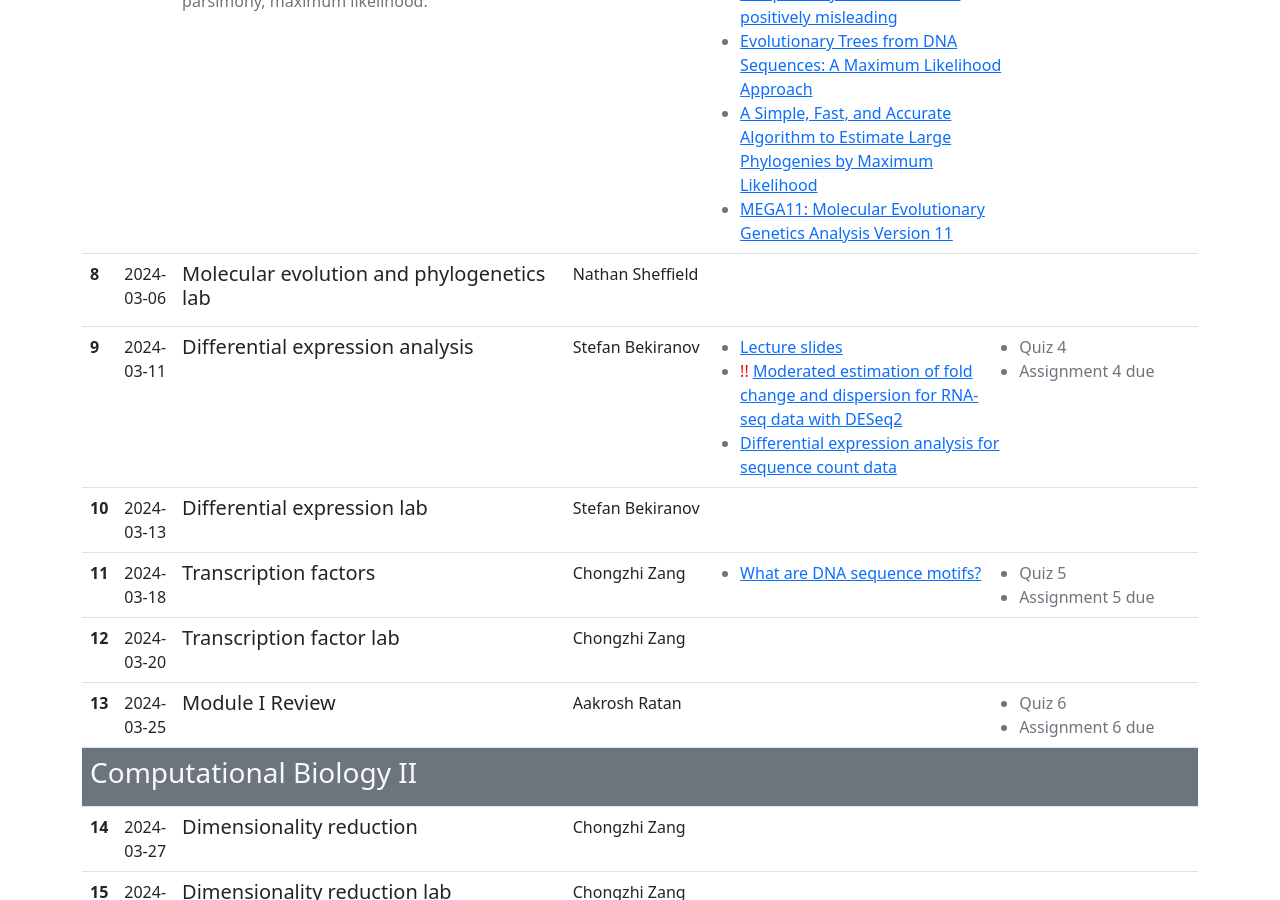
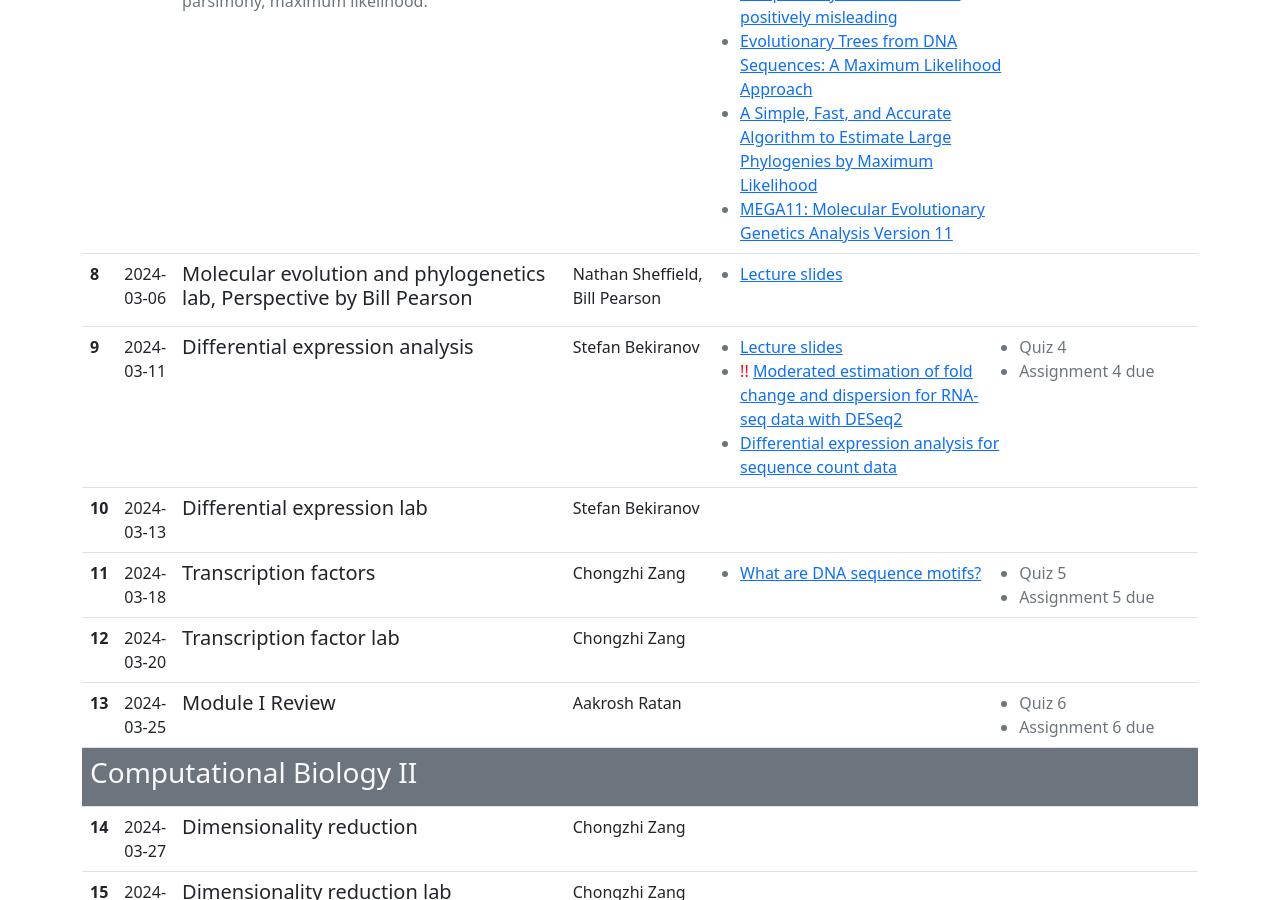
Before and after one commit to uvacobi/compbio2025, a Jekyll site: the page built from index.md, in a window 1280 px wide and 900 px high, scrolled down 1663 px. Built offline with Jekyll 4.4.1, drawn with Linux system fonts in a browser that asks for light colours.

Commit message:
add Bill's slides

```diff
--- a/_data/lectures.yaml
+++ b/_data/lectures.yaml
@@ -130,9 +130,12 @@
       - title: Assignment 3 due
   - lecture_number: 8
     date: 2024-03-06
-    topic: Molecular evolution and phylogenetics lab
+    topic: Molecular evolution and phylogenetics lab, Perspective by Bill Pearson
     details:
-    instructor: Nathan Sheffield
+    instructor: Nathan Sheffield, Bill Pearson
+    links:
+      - title: Lecture slides
+        url: slides/bims_wrp_persp2024.pdf
   - lecture_number: 9
     date: 2024-03-11
     topic: Differential expression analysis
```
Also changed, not shown: 1 other file.
